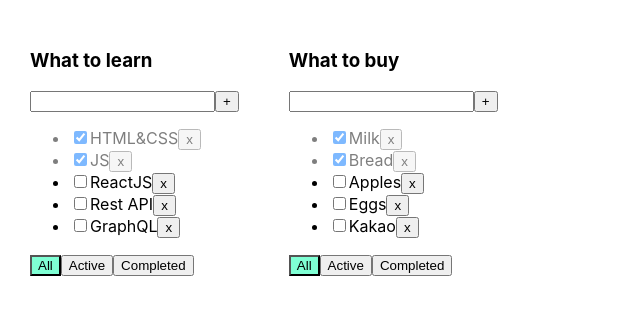
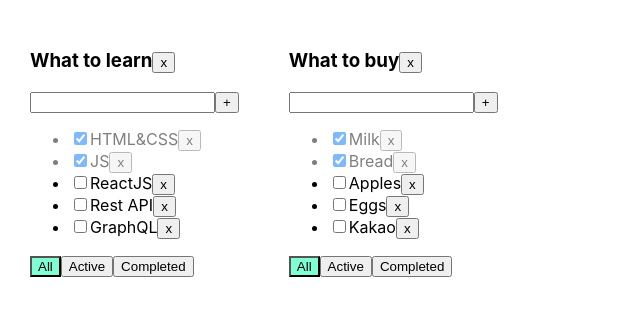
Before and after one commit to AndreiSheleg/toDoList-ts, a React (Create React App) app: page / in a window 1280 px wide. Shown: the top 316 px of the page, without its empty margins (0-640 px from the left). Built offline with nearby package versions, Linux system fonts and the light colour scheme.

Commit message:
add function removeTodoList

```diff
--- a/src/App.tsx
+++ b/src/App.tsx
@@ -79,6 +79,13 @@ function App() {
         setTodolists( todolists.map( el => el.id === todolistID ? {...el, filter: value} : el ) )
     }
 
+    const removeTodoList = (todolistID: string) => {
+        setTodolists(todolists.filter(el=> el.id !== todolistID ))
+        // ЕСЛИ ДАННЫЕ БОЛЬШЕ НЕ ОТРИСОВЫВАЮТСЯ, ТО ИХ МОЖНО УДАЛИТЬ БЕЗ СОЗДАВАНИЯ КОПИИ (ИММУТАБЕЛЬНО)
+        delete tasks[todolistID]
+        console.log(tasks)
+    }
+
     return (
         <div className="App">
             {todolists.map(el => {
@@ -103,6 +110,7 @@ function App() {
                         addTask={addTask}
                         changeTaskStatus={changeStatus}
                         filter={el.filter}
+                        removeTodoList = {removeTodoList}
                     />
                 )
             })}
--- a/src/TodoList.tsx
+++ b/src/TodoList.tsx
@@ -16,6 +16,7 @@ type PropsType = {
     addTask: (todolistID: string, title: string) => void
     changeTaskStatus: (todolistID: string, taskId: string, isDone: boolean) => void
     filter: FilterValuesType
+    removeTodoList: (todolistID: string) => void
 }
 
 export function Todolist(props: PropsType) {
@@ -46,10 +47,14 @@ export function Todolist(props: PropsType) {
     const onAllClickHandler = () => props.changeFilter(props.todolistID,"all");
     const onActiveClickHandler = () => props.changeFilter(props.todolistID,"active");
     const onCompletedClickHandler = () => props.changeFilter(props.todolistID,"completed");
-
+    const removeTodoListHandler = () => props.removeTodoList(props.todolistID)
 
     return <div>
-        <h3>{props.title}</h3>
+        <h3>
+            {props.title}
+            {/*кнопка удаления Тудулиста: ниже*/}
+            <button onClick={removeTodoListHandler}>x</button>
+        </h3>
         <div>
             <input value={title}
                    onChange={onChangeHandler}
```
